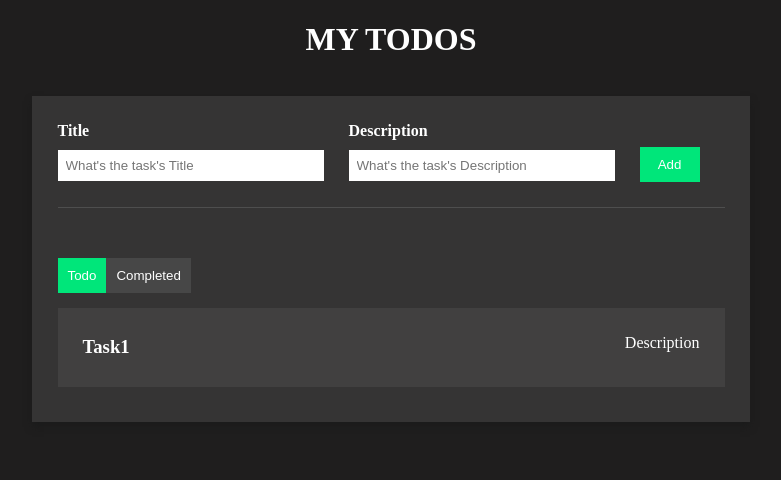
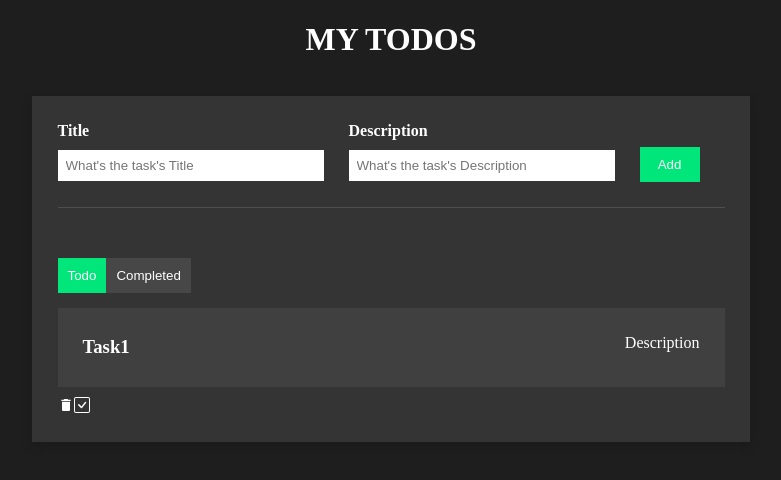
Before and after one commit to G-first-t/React-TODO-list, a React (Vite) app in the folder todo-list/: page / in a window 1280 px wide. Shown: the top 480 px of the page, without its empty margins (249-1030 px from the left). Built offline with nearby package versions, Linux system fonts and the light colour scheme.

Commit message:
placing icons

```diff
--- a/todo-list/package.json
+++ b/todo-list/package.json
@@ -11,7 +11,8 @@
   },
   "dependencies": {
     "react": "^18.2.0",
-    "react-dom": "^18.2.0"
+    "react-dom": "^18.2.0",
+    "react-icons": "^5.2.1"
   },
   "devDependencies": {
     "@types/react": "^18.2.66",
--- a/todo-list/src/App.jsx
+++ b/todo-list/src/App.jsx
@@ -1,4 +1,6 @@
 import { useState } from "react";
+import { MdDelete } from "react-icons/md";
+import { BsCheckSquare } from "react-icons/bs";
 
 const App=()=>{
   const [isCompleteScreen,  setIsCompleteScreen]= useState(false)
@@ -36,6 +38,10 @@ return(
                     <h3>Task1</h3>
                     <p>Description </p>
                   </div>
+                  <div>
+                  <MdDelete  className="icon"/>
+                  <BsCheckSquare  className="check-icon"/>
+                  </div>
               </div>
            </div>
     </div>
```
Also changed, not shown: 1 other file (tests, documents, lock files or other folders).
